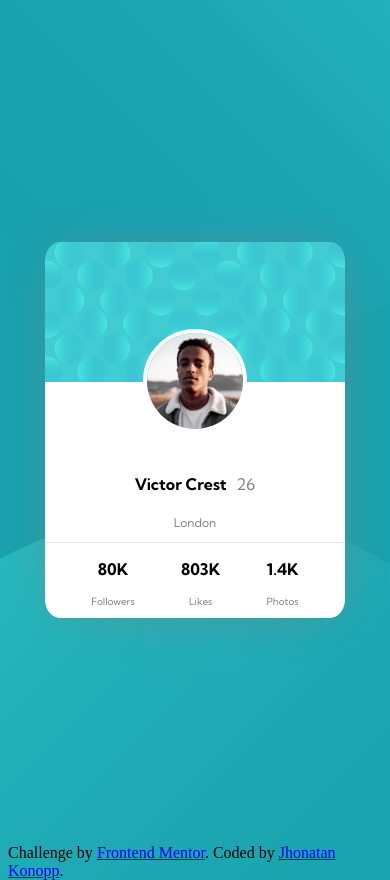
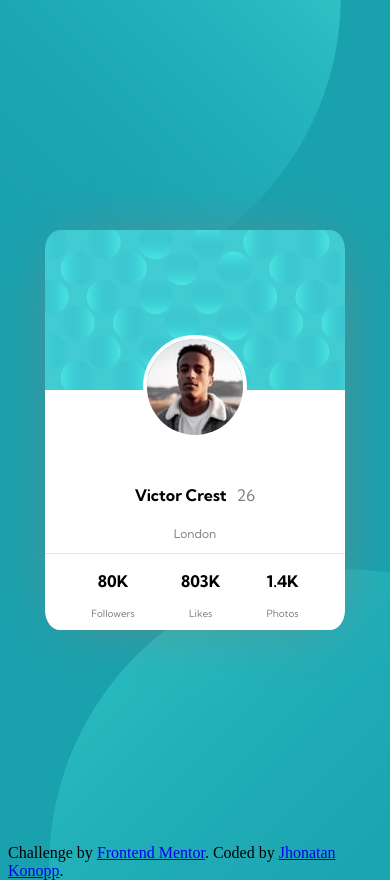
Before and after one commit to JhonnK08/profile-card-component-main, a plain HTML site: page index.html in a window 390 px wide. Drawn offline with Linux system fonts and the light colour scheme.

Commit message:
SOME ADJUSTS

```diff
--- a/scripts/css/css.css
+++ b/scripts/css/css.css
@@ -1,9 +1,23 @@
+@media (max-width: 1000px) {
+    body {
+        background-size: 90vh !important;
+        background-position: top -400px left -200px, bottom -400px right -200px !important;
+    }
+}
+
+@media (max-width: 600px) {
+    body {
+        background-size: 70vh !important;
+        background-position: top -300px left -250px, bottom -300px right -250px !important;
+    }
+}
+
 body {
     background-image: url("../../images/bg-pattern-top.svg"), url("../../images/bg-pattern-bottom.svg");
     background-color: #19a1ad;
-    background-position: top -450px left -200px, bottom -450px right -200px;
+    background-position: top -400px left -200px, bottom -400px right -200px;
     background-repeat: no-repeat;
-    background-size: 800px;
+    background-size: 115vh;
     height: 100vh;
 }
 ul {
@@ -22,6 +36,7 @@ h4, p, span {
 .card {
     background-color: #ffffff;
     background: url("../../images/bg-pattern-card.svg") center top no-repeat, #ffffff;
+    background-size: 400px;
     font-family: 'Kumbh Sans', sans-serif;
     top: 50%;
     left: 50%;
@@ -31,8 +46,9 @@ h4, p, span {
     transform: translate(-50%,-50%);
     position: relative;
     width: 300px;
+    height: 400px;
     border-radius: 5%;
-    box-shadow: 2px 2px 50px -20px grey;
+    box-shadow: 2px 2px 60px -20px grey;
 }
 
 .photo {
@@ -41,7 +57,7 @@ h4, p, span {
     align-items: center;
     align-self: center;
     justify-content: center;
-    margin: 87px auto 25px;
+    margin: 105px auto 30px;
 
 }
 
@@ -72,6 +88,8 @@ h4, p, span {
 .stats{
     display: flex;
     justify-content: space-evenly;
+    align-items: center;
+    flex-grow: 1;
     border-top: 1px solid #e7e7e7;
 }
 
```
